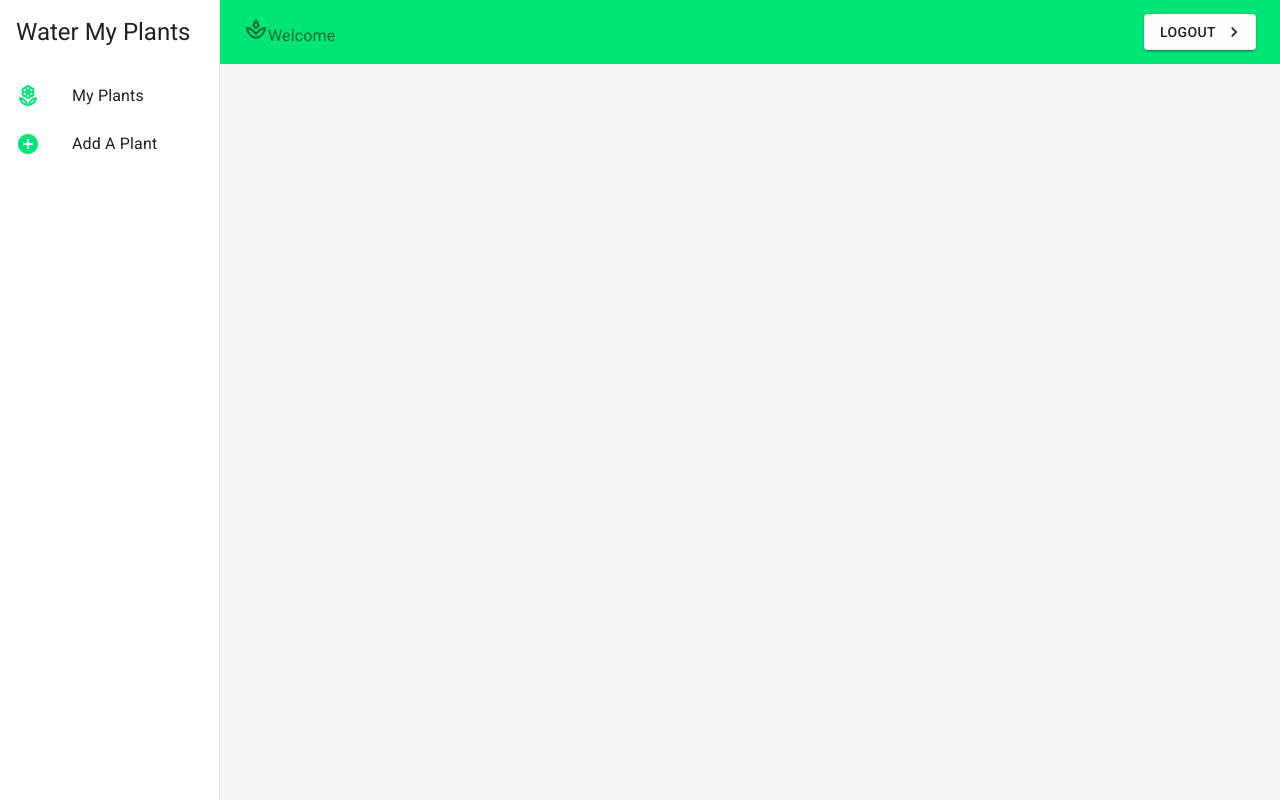
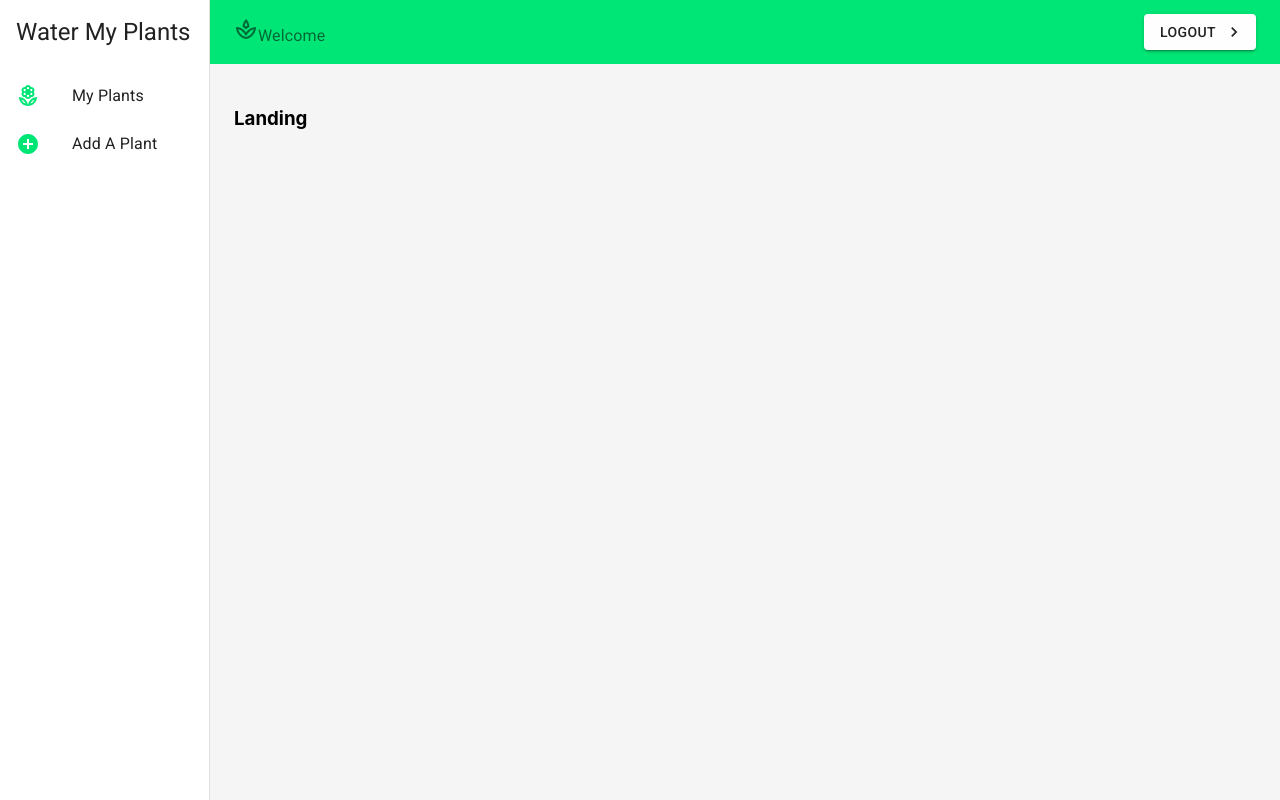
Before and after one commit to Build-Week-PTCT-Water-My-Plants/front-end, a React (Create React App) app: page / in a window 1280 px wide. Built offline with nearby package versions, Linux system fonts and the light colour scheme.

Commit message:
gave space for components in routes to be rendered in the space remaining after side and top navs taken into account

```diff
--- a/src/App.css
+++ b/src/App.css
@@ -12,4 +12,5 @@ body {
   margin: 0 auto;
   border: 1px solid black;
   border-radius: 10px; */
+  display: flex;
 }
--- a/src/App.js
+++ b/src/App.js
@@ -10,7 +10,7 @@ import PlantList from "./components/PlantList";
 import PlantForm from "./components/PlantForm";
 import { connect } from "react-redux";
 
-import { createTheme, ThemeProvider } from "@material-ui/core";
+import { createTheme, ThemeProvider, makeStyles } from "@material-ui/core";
 import { green } from "@material-ui/core/colors";
 
 const theme = createTheme({
@@ -22,13 +22,27 @@ const theme = createTheme({
   },
 });
 
+const useStyles = makeStyles((theme) => {
+  return {
+    components: {
+      width: "100%",
+      padding: theme.spacing(3),
+    },
+    spacer: theme.mixins.toolbar,
+  };
+});
+
 function App() {
+  const classes = useStyles();
   return (
     <ThemeProvider theme={theme}>
       <Router>
         <div className="App">
           <Nav />
           <SideNav />
+
+          <div className={classes.components}>
+            <div className={classes.spacer}></div>
 
             <Switch>
               <Route exact path="/" component={Landing} />
@@ -37,6 +51,7 @@ function App() {
               <Route path="/plants" component={PlantList} />
               <Route path="/plantform" component={PlantForm} />
             </Switch>
+          </div>
         </div>
       </Router>
     </ThemeProvider>
--- a/src/components/SideNav.js
+++ b/src/components/SideNav.js
@@ -12,7 +12,7 @@ import { AddCircleOutlined, LocalFloristOutlined } from "@material-ui/icons";
 import { useHistory, useLocation } from "react-router";
 import { makeStyles } from "@material-ui/core";
 
-export const drawerWidth = 220;
+export const drawerWidth = 210;
 
 const useStyles = makeStyles((theme) => {
   return {
```
Lines whose indentation alone changed are shown as unchanged.
